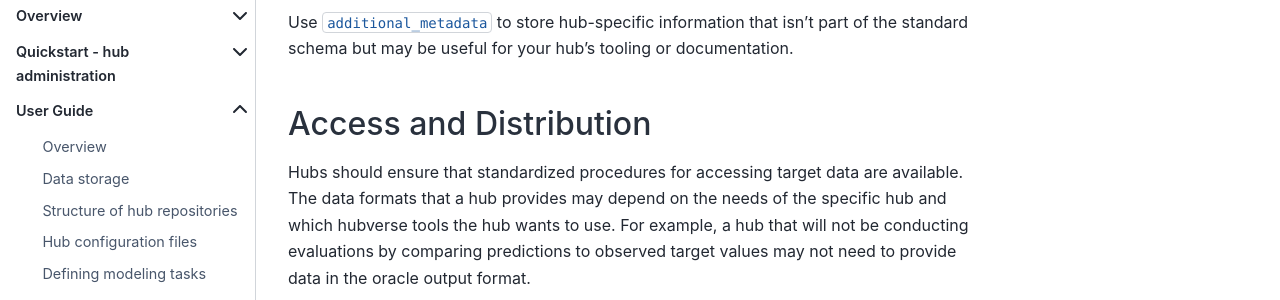
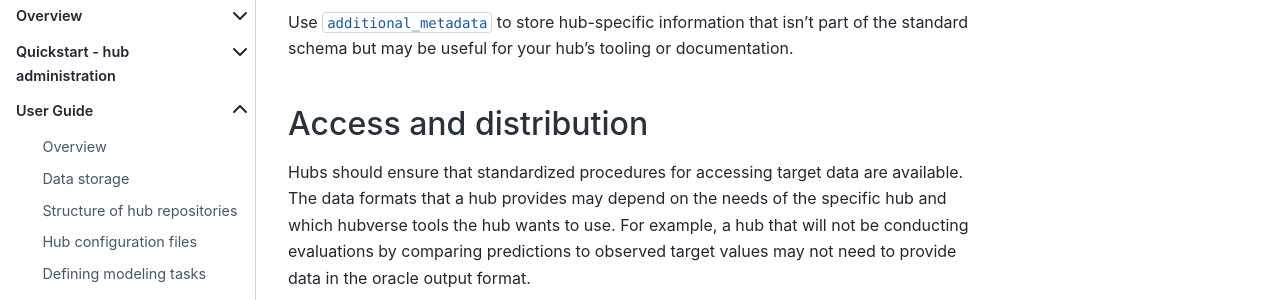
Before and after one commit to hubverse-org/hubDocs, a Sphinx documentation site: the page built from docs/source/user-guide/target-data.md, in a window 1280 px wide and 900 px high, scrolled down 26650 px. Shown: the part 156-456 px from the top of the window. Built offline with Sphinx 7.4.7 and the Sphinx Book theme 1.1.4, drawn with Linux system fonts in a browser that asks for light colours; comment, search, counter and statistics services are not loaded.

```diff
--- a/docs/source/user-guide/target-data.md
+++ b/docs/source/user-guide/target-data.md
@@ -795,7 +795,7 @@ A configuration showing how to include hub-specific metadata while maintaining s
 
 Use `additional_metadata` to store hub-specific information that isn't part of the standard schema but may be useful for your hub's tooling or documentation.
 
-## Access and Distribution
+## Access and distribution
 
 Hubs should ensure that standardized procedures for accessing target
 data are available. The data formats that a hub provides may depend on
```
